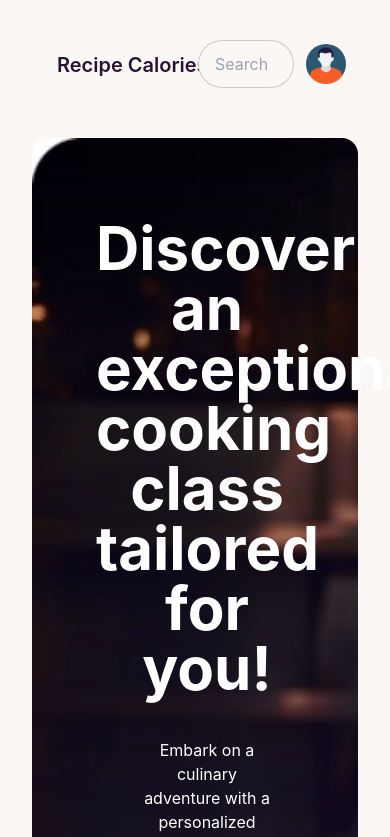
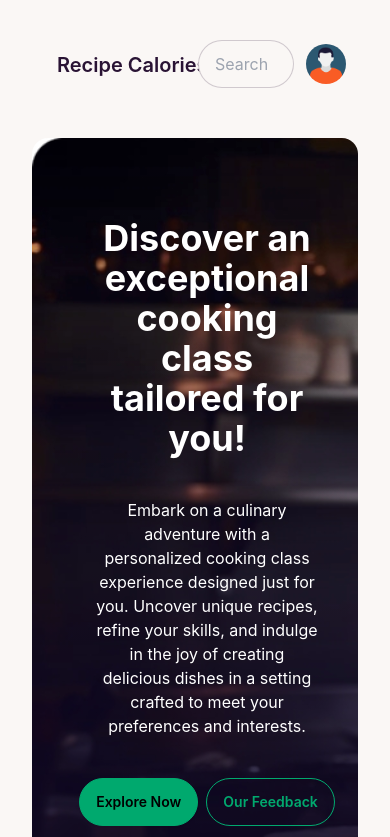
Before and after one commit to mariyasf/recipe-calories, a React (Vite) app: page / in a window 390 px wide. Shown: the top 837 px of the page. Built offline with nearby package versions, Linux system fonts and the light colour scheme.

Commit message:
Add final  design

```diff
--- a/public/api.json
+++ b/public/api.json
@@ -14,7 +14,7 @@
         "calories": "320 calories"
     },
     {
-        "recipe_image": "https://encrypted-tbn0.gstatic.com/images?q=tbn:ANd9GcT6rGz0y6Neb2yubTVbR28kp-mS1_4B2SGP-Q&usqp=CAU",
+        "recipe_image": "https://i.pinimg.com/564x/e2/1b/82/e21b82444411fc8fa19e2a7311041d68.jpg",
         "recipe_id": 2,
         "recipe_name": "Spaghetti Bolognese",
         "short_description": "Classic Italian pasta dish with rich meat sauce and spaghetti.",
--- a/src/Components/BannerPart/Banner.jsx
+++ b/src/Components/BannerPart/Banner.jsx
@@ -8,16 +8,16 @@
                 className="bg-banner  mt-10 py-20 mx-auto">
                 <div className="space-y-10 mx-10 ml-16 ">
                     <h1
-                        className="text-white font-bold text-6xl">
+                        className="mx-auto text-white font-bold text-4xl lg:text-6xl lg:w-[850px]">
                         Discover an exceptional cooking class tailored for you!
                     </h1>
-                    <p className="text-white mx-auto px-12 text-center">
+                    <p className="text-white mx-auto lg:px-12 text-center">
                         Embark on a culinary adventure with a personalized cooking class experience designed just for you. Uncover unique recipes, refine your skills, and indulge in the joy of creating delicious dishes in a setting crafted to meet your preferences and interests.
                     </p>
 
                     <div className='flex gap-2 justify-center'>
-                        <button className="btn btn-success w-[150px]">Search</button>
-                        <button className="btn btn-success btn-outline w-[150px]">Search</button>
+                        <button className="btn btn-success lg:w-[150px]">Explore Now</button>
+                        <button className="btn btn-success text-white btn-outline lg:w-[150px]">Our Feedback</button>
 
                     </div>
                 </div>
--- a/src/Components/Wantcook/Wantcook.jsx
+++ b/src/Components/Wantcook/Wantcook.jsx
@@ -3,7 +3,7 @@
     console.log(wantCook);
 
     return (
-        <div className="mt-4 bg-base-300">
+        <div className="mt-4 bg-base-300 overflow-x-auto">
 
             <table className="table">
                 <thead className="font-bold text-black">
```
